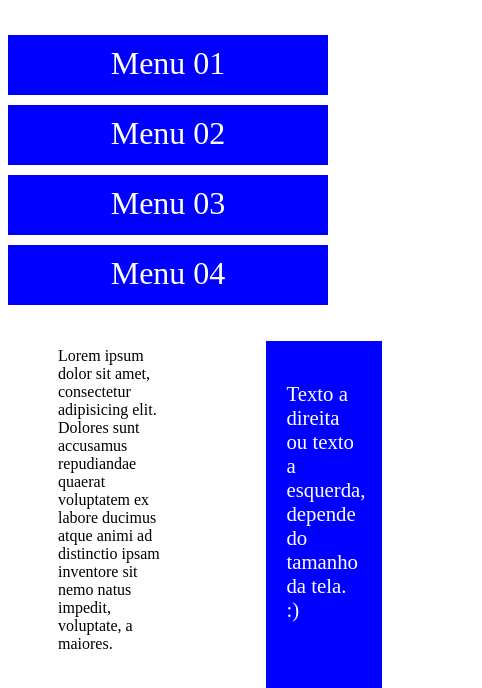
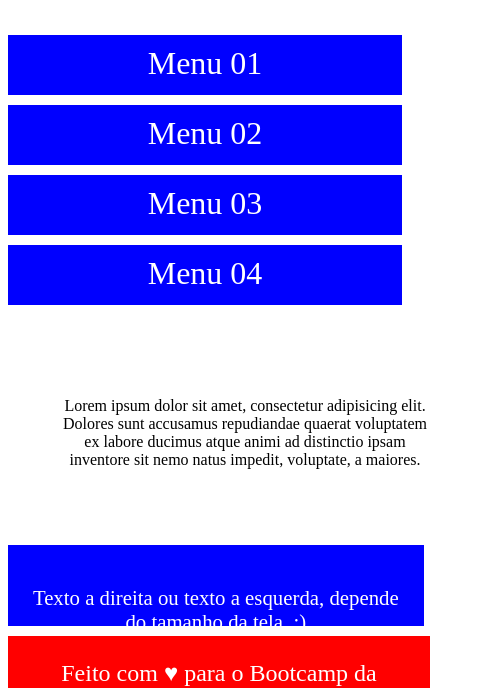
Before and after one commit to vanekairi/css-rwd-base, a plain HTML site: page index.html in a window 390 px wide. Shown: the part 162-850 px from the top of the page, 482 px wide, since content can reach past the window. Drawn offline with Linux system fonts and the light colour scheme.

Commit message:
deixamos responsivo

```diff
--- a/css/style.css
+++ b/css/style.css
@@ -1,3 +1,5 @@
+
+}
 header {
   width: 100%;
   background-color: pink;
@@ -46,9 +48,10 @@ main p {
   display: inline-block;
   width: 20%;
   height: 500px;
-  float: right;
+
   margin-bottom: 10px;
 }
+
 
 footer {
   clear: both;
@@ -59,3 +62,37 @@ footer {
   text-align: center;
   padding: 1em;
 }
+@media (max-width: 900px) {
+  .menu-lateral li {
+    width: 200px;
+    }
+div.direita.bg-principal {
+    width:100%;
+    display: block;
+    height: 40px;
+    text-align: center;
+    clear:both;
+    }
+}
+
+@media (max-width: 700px) {
+  ul.menu-lateral {
+    width: 100%;
+    }
+  li.bg-principal {
+    width: 100%;
+    height:;
+    }
+  main {
+    width: 100%;
+    text-align: center;
+    margin: 50px;
+    }
+  div.direita.bg-principal {
+    width:100%;
+    display: block;
+    height: 40px;
+    text-align: center;
+    clear:both;
+    }
+}
```
Also changed, not shown: index.html (+3 -0 lines).
